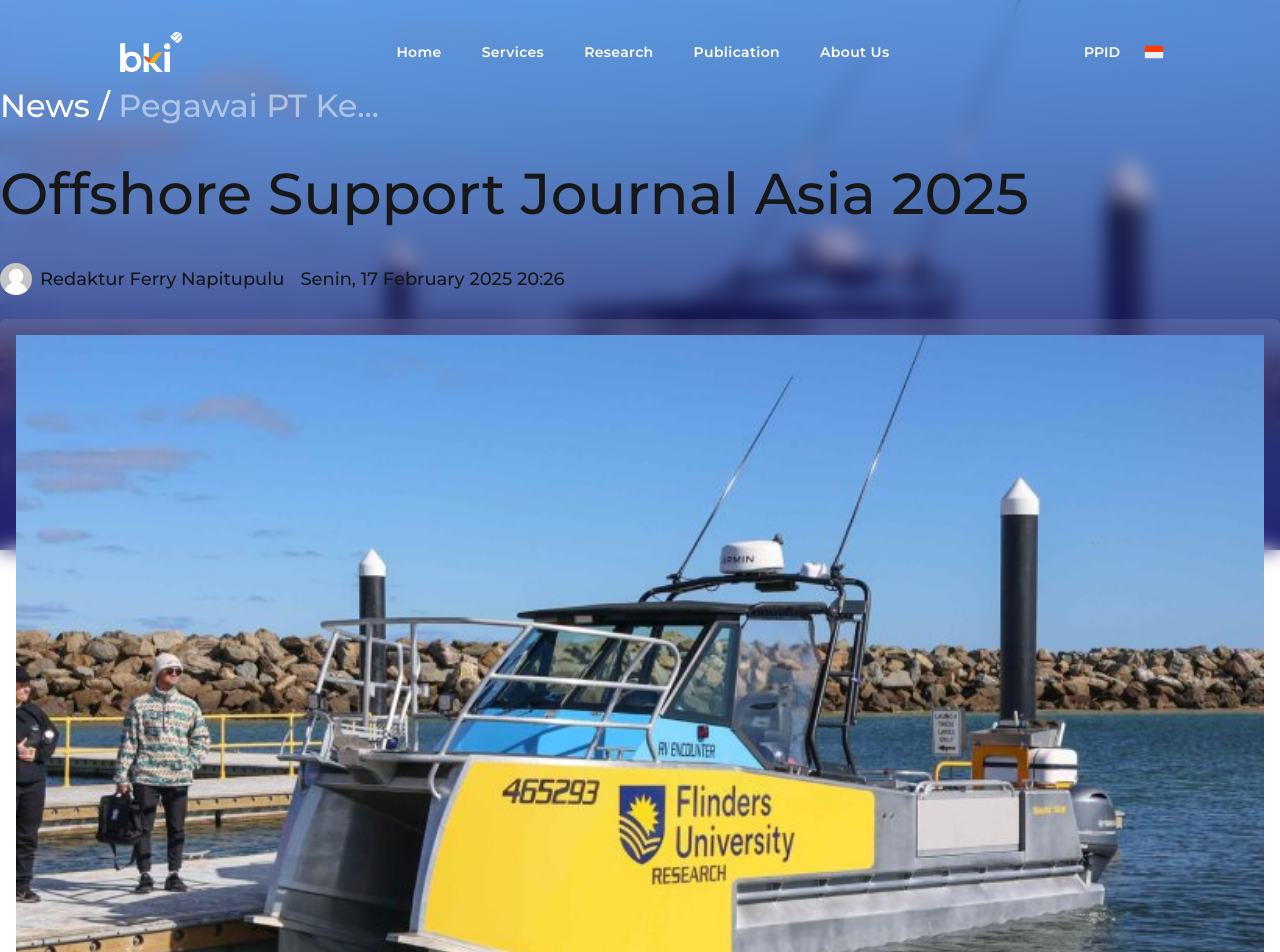
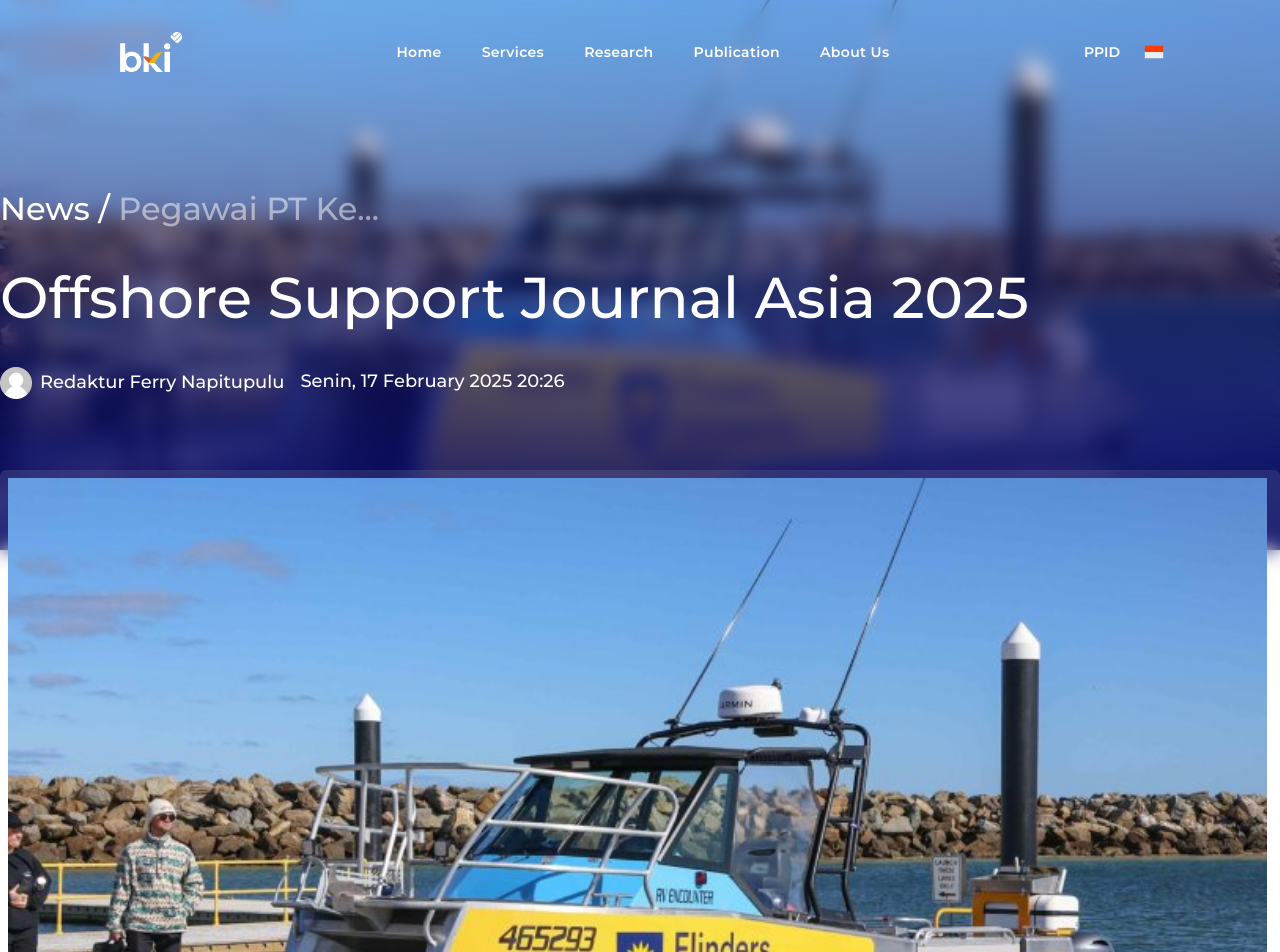
Before and after one commit to fathurrq/next-website, a Next.js app: page /news/1 in a window 1280 px wide. Shown: the top 952 px of the page. Built offline with nearby package versions, Linux system fonts and the light colour scheme.

Commit message:
fix news

```diff
--- a/src/app/news/[slug]/page.tsx
+++ b/src/app/news/[slug]/page.tsx
@@ -69,7 +69,7 @@
     },
   ]
   return (
-    <div id="articles" ref={newsRef} className="pb-12 w-full min-h-screen overflow-hidden bg-white">
+    <div id="news" ref={newsRef} className="pb-12 w-full min-h-screen relative bg-white">
       {/* INTRO overlay (your multi-gradient) → fades out as before */}
       <motion.div
         className="absolute inset-0 z-10 pointer-events-none"
@@ -87,33 +87,33 @@
         }}
       />
 
-      {/* background image */}
-      <div className="h-[50vh] lg:h-[100vh] bg-[url('/thumbnail-article.jpg')] bg-cover"></div>
+      <div className="relative w-full h-[400px] lg:h-[550px]">
+        <Image src="/thumbnail-article.jpg" alt="thumbnail-article" fill className="object-cover" />
+        <div className="absolute top-0 inset-0 h-[400px] lg:h-[550px] bg-gradient-to-t from-[#0A0C67] to-[#0a446a00] backdrop-filter-[blur(10px)]"></div>
 
-      {/* linear orange gradient overlay */}
-      <div className="absolute top-0 inset-0 lg:h-[550px] bg-gradient-to-t from-[#0A0C67] to-[#0a446a00] backdrop-filter-[blur(10px)] "></div>
-      <div className="absolute top-[550px] inset-0 h-[100vh] bg-white"></div>
-
-      <div className="relative mt-[-20rem] md:mt-[-25rem] lg:mt-[-45rem] inset-0 w-full">
-        <div className="container mx-auto px-4 lg:px-0 flex flex-col gap-2">
+        <div className="relative container mx-auto px-4 pt-8 lg:px-0 flex flex-col gap-2 text-white h-full w-full justify-center">
           {/* Breadcrumb */}
-          <h3 className="text-white text-[5vw] md:text-[2.5vw] font-medium mb-2">News / <span className="text-white/50 truncate">Pegawai PT Ke...</span></h3>
+          <h3 className=" text-[4vw] md:text-[2.5vw] font-medium mb-2">News / <span className="text-white/50 truncate">Pegawai PT Ke...</span></h3>
           {/* Title */}
-          <h1 className="text-[5vw] md:text-[4.5vw] font-medium mb-4">Offshore Support Journal Asia 2025</h1>
+          <h1 className="text-[4vw] md:text-[4.5vw] font-medium mb-4">Offshore Support Journal Asia 2025</h1>
 
           {/* Author & Date */}
-          <div className="flex items-center gap-x-4 mb-4">
+          <div className="flex flex-col md:flex-row items-start gap-4 text-white text-[3vw] md:text-[2.2vw] lg:text-[1.4vw] font-medium">
             {/* Author */}
-            <div className="flex justify-center items-center gap-2">
+            <div className="flex justify-center items-center gap-2 font-medium">
               <Image src="/avatar.png" alt="Author" width={32} height={32} />
-              <span className="text-[1.4vw] font-medium">Redaktur Ferry Napitupulu</span>
+              <span>Redaktur Ferry Napitupulu</span>
             </div>
             {/* Date */}
-            <span className="text-[1.4vw] font-medium">Senin, 17 February 2025 20:26</span>
+            <span className="ml-2 md:ml-0">Senin, 17 February 2025 20:26</span>
           </div>
+        </div>
+      </div>
 
+      <div className="relative mt-[-1.7rem] md:mt-[-3.4rem] lg:mt-[-5rem] w-full">
+        <div className="container mx-auto px-4 lg:px-0 flex flex-col gap-2 text-white">
           {/* Large Thumbnail */}
-          <div className="bg-white/10 p-4 rounded-md backdrop-filter-[blur(10px)]">
+          <div className="bg-white/10 p-2 rounded-md backdrop-filter-[blur(10px)]">
             <Image src="/thumbnail-article.jpg" alt="Large Thumbnail" width={1259} height={719} />
           </div>
 
@@ -124,7 +124,7 @@
               <p dangerouslySetInnerHTML={{ __html: news }} className="text-[4vw] md:text-[1.5vw] lg:text-[1.4vw] font-medium text-slate-800" />
             </div>
             {/* Keep Updated */}
-            <div className="shadow-md rounded-md w-[350px] md:w-[450px] p-4 h-fit ">
+            <div className="sticky top-[105px] shadow-md rounded-md w-[350px] md:w-[450px] p-4 h-fit ">
               <h3 className="mb-4 text-[6vw] md:text-[2.8vw] lg:text-[2.5vw] font-bold text-slate-800">BKI Updates</h3>
               <div className="flex flex-col gap-8 overflow-y-auto">
                 {keepUpdated.map((item) => (
```
